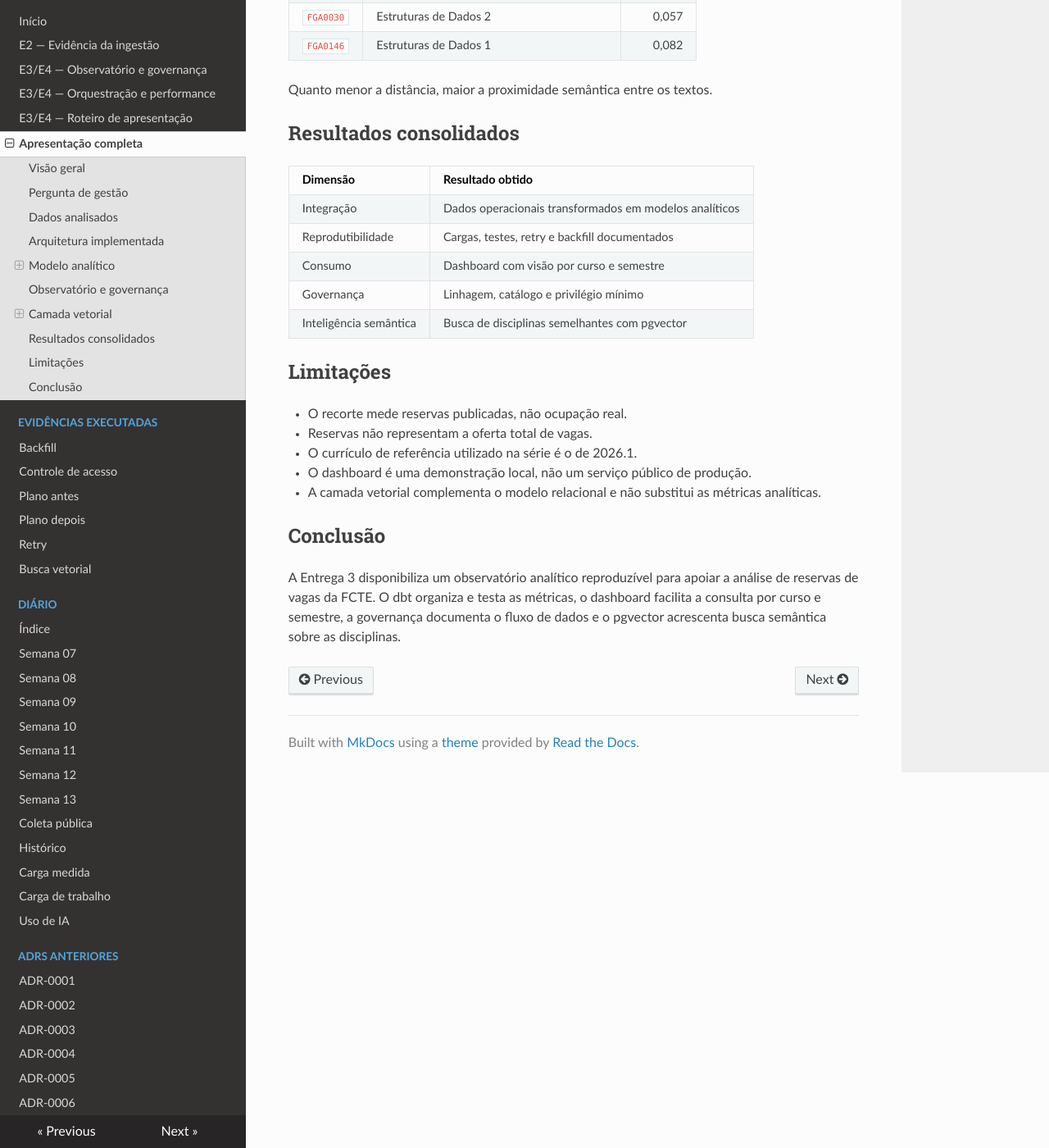
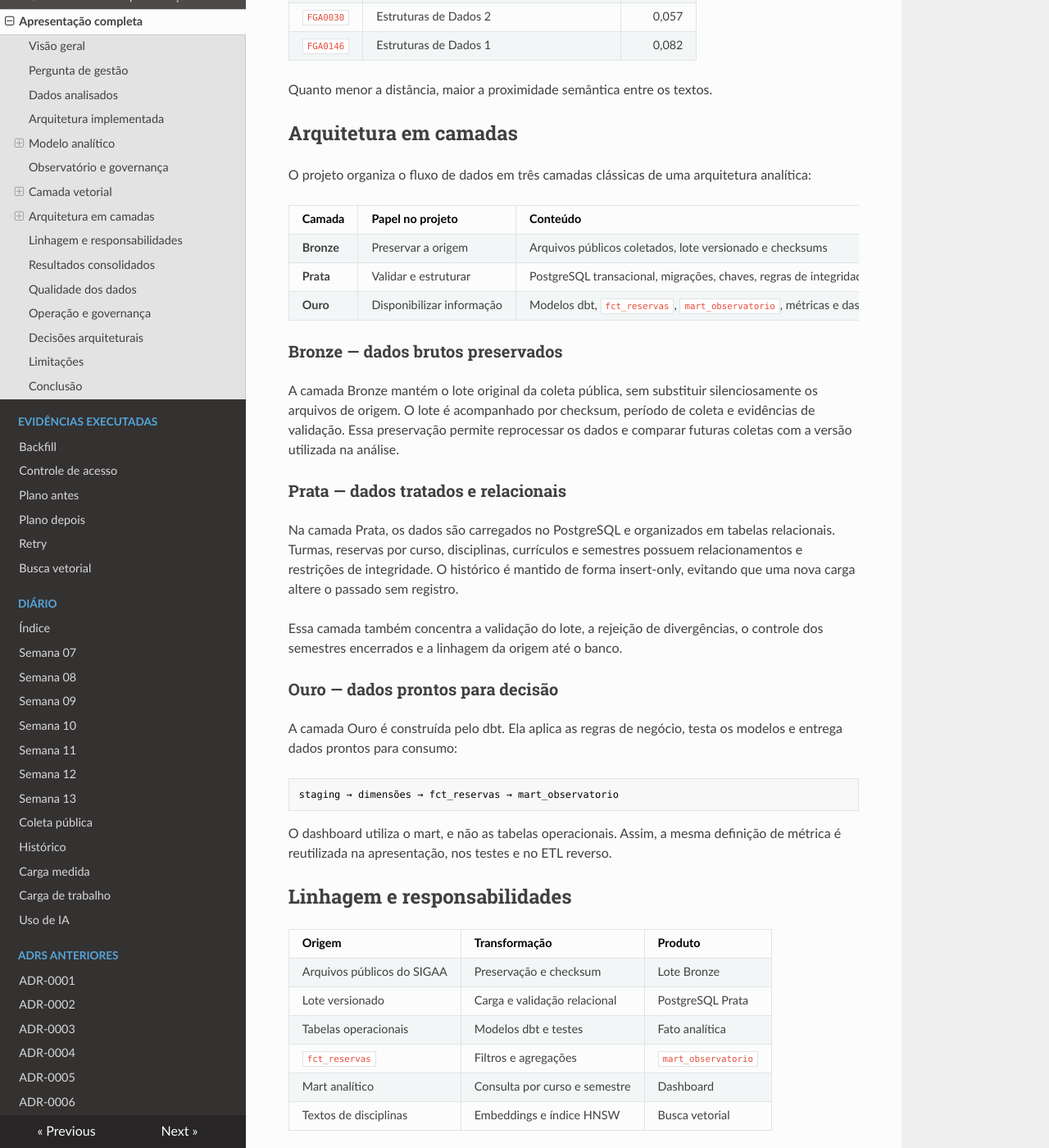
Before and after one commit to Trajetorias-Academicas-BD2-2026-2/Trajetorias-academicas, an MkDocs documentation site: the page built from docs/apresentacao.md, in a window 1280 px wide and 1400 px high, scrolled down 3140 px. Shown: the whole window at 82% size. Built offline with MkDocs 1.6.1, drawn with Linux system fonts in a browser that asks for light colours; nearby versions of some CDN libraries; some of the changed text lies outside the part shown.

Commit message:
Ampliar apresentacao com camadas de dados

````diff
--- a/docs/apresentacao.md
+++ b/docs/apresentacao.md
@@ -130,6 +130,60 @@ Para a disciplina consultada, os resultados mais próximos incluíram:
 
 Quanto menor a distância, maior a proximidade semântica entre os textos.
 
+## Arquitetura em camadas
+
+O projeto organiza o fluxo de dados em três camadas clássicas de uma
+arquitetura analítica:
+
+| Camada | Papel no projeto | Conteúdo |
+|---|---|---|
+| **Bronze** | Preservar a origem | Arquivos públicos coletados, lote versionado e checksums |
+| **Prata** | Validar e estruturar | PostgreSQL transacional, migrações, chaves, regras de integridade e histórico |
+| **Ouro** | Disponibilizar informação | Modelos dbt, `fct_reservas`, `mart_observatorio`, métricas e dashboard |
+
+### Bronze — dados brutos preservados
+
+A camada Bronze mantém o lote original da coleta pública, sem substituir
+silenciosamente os arquivos de origem. O lote é acompanhado por checksum,
+período de coleta e evidências de validação. Essa preservação permite
+reprocessar os dados e comparar futuras coletas com a versão utilizada na
+análise.
+
+### Prata — dados tratados e relacionais
+
+Na camada Prata, os dados são carregados no PostgreSQL e organizados em
+tabelas relacionais. Turmas, reservas por curso, disciplinas, currículos e
+semestres possuem relacionamentos e restrições de integridade. O histórico é
+mantido de forma insert-only, evitando que uma nova carga altere o passado
+sem registro.
+
+Essa camada também concentra a validação do lote, a rejeição de divergências,
+o controle dos semestres encerrados e a linhagem da origem até o banco.
+
+### Ouro — dados prontos para decisão
+
+A camada Ouro é construída pelo dbt. Ela aplica as regras de negócio,
+testa os modelos e entrega dados prontos para consumo:
+
+```text
+staging → dimensões → fct_reservas → mart_observatorio
+```
+
+O dashboard utiliza o mart, e não as tabelas operacionais. Assim, a mesma
+definição de métrica é reutilizada na apresentação, nos testes e no ETL
+reverso.
+
+## Linhagem e responsabilidades
+
+| Origem | Transformação | Produto |
+|---|---|---|
+| Arquivos públicos do SIGAA | Preservação e checksum | Lote Bronze |
+| Lote versionado | Carga e validação relacional | PostgreSQL Prata |
+| Tabelas operacionais | Modelos dbt e testes | Fato analítica |
+| `fct_reservas` | Filtros e agregações | `mart_observatorio` |
+| Mart analítico | Consulta por curso e semestre | Dashboard |
+| Textos de disciplinas | Embeddings e índice HNSW | Busca vetorial |
+
 ## Resultados consolidados
 
 | Dimensão | Resultado obtido |
@@ -139,6 +193,54 @@ Quanto menor a distância, maior a proximidade semântica entre os textos.
 | Consumo | Dashboard com visão por curso e semestre |
 | Governança | Linhagem, catálogo e privilégio mínimo |
 | Inteligência semântica | Busca de disciplinas semelhantes com pgvector |
+
+## Qualidade dos dados
+
+A qualidade é verificada em diferentes pontos do fluxo:
+
+| Verificação | Objetivo |
+|---|---|
+| Checksums | Confirmar que o lote utilizado é o lote coletado |
+| Chaves e restrições | Evitar relações inválidas entre turmas, cursos e disciplinas |
+| Unicidade | Impedir duplicidade na fato e nos textos vetorizados |
+| Volume e distribuição | Detectar cargas incompletas ou fora do padrão |
+| Freshness | Identificar dados analíticos desatualizados |
+| Norma e dimensão vetorial | Garantir embeddings compatíveis com o modelo |
+
+Os testes dbt da camada analítica terminaram com 18 aprovações. Na camada
+vetorial, todas as 72 disciplinas do fato possuem vetor, com 384 dimensões e
+norma unitária.
+
+## Operação e governança
+
+O pipeline possui mecanismos para operação segura e reprodutível:
+
+- **Retry:** recupera uma falha transitória sem considerar a execução
+  automaticamente bem-sucedida.
+- **Backfill:** permite reprocessar um semestre específico sem duplicar o
+  histórico completo.
+- **ETL reverso:** publica 113 alertas agregados em
+  `operations.alertas_reserva` para apoiar a coordenação.
+- **Catálogo e linhagem:** relacionam cada métrica à tabela e à transformação
+  que a originaram.
+- **Acesso mínimo:** o papel `dashboard_reader` lê somente os objetos
+  necessários para o consumo analítico.
+- **Performance:** os planos `EXPLAIN` foram registrados antes e depois da
+  criação dos índices; no volume atual, o ganho não foi significativo.
+
+## Decisões arquiteturais
+
+As decisões mais importantes estão registradas em ADRs:
+
+| Decisão | Registro |
+|---|---|
+| Modelagem de turmas e reservas por curso | ADR-0003 |
+| Lote público versionado | ADR-0004 |
+| Ingestão em lote e CDC por outbox | ADR-0005 |
+| Camada analítica e observatório | [ADR-0006](adr/0006-camada-analitica-observatorio-e3.md) |
+
+Esses registros explicam as alternativas consideradas, os motivos das
+escolhas, as consequências e os gatilhos para revisão da arquitetura.
 
 ## Limitações
 
````
